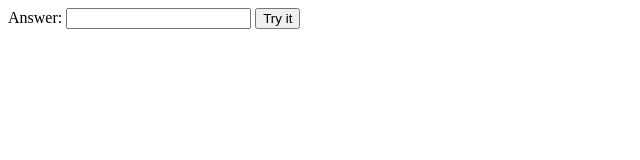
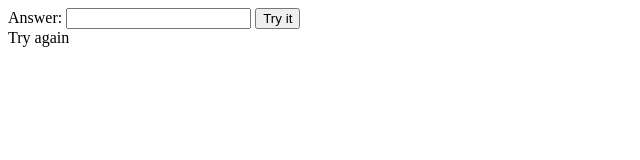
Before and after one commit to Dklionsk/david-and-julia, a plain HTML site: page postcards/test.html in a window 1280 px wide. Both pictures are taken after a click on the button "Try it". Shown: the full height of the page, 0-640 px from the left. Drawn offline with Linux system fonts and the light colour scheme.

Commit message:
Function to check answer and basic correct/incorrect feedback

```diff
--- a/postcards/postcards.js
+++ b/postcards/postcards.js
@@ -11,3 +11,16 @@ function easy_hash(input) {
   }
   return hash;
 }
+
+// checks user input string against list of valid answers
+// and returns true if answer matches, false otherwise
+// this function will canonicalize the input into a standard form
+// user_input: string
+// valid_answer_hashes: array<int>
+function check_answer(user_input, valid_answer_hashes)
+{
+    var inputStr = user_input.toLowerCase().replace(/[^a-z]/gi, '');
+    var inputHash = easy_hash(inputStr);
+    console.log("Hello " + inputStr + " hash: " + inputHash);
+    return valid_answer_hashes.includes(inputHash);
+}
--- a/postcards/test.html
+++ b/postcards/test.html
@@ -14,13 +14,22 @@
     Answer: <input type="text" id="answer">
     <!-- <input type="submit" name="submit" value="submit"> -->
     <button onclick="myFunction()">Try it</button>
+    <div id="feedback_answer"></div>
     <script type="text/javascript">
 
         function myFunction() {
             var answerElem =  document.getElementById("answer");
-            // Remove anything that's not alphabetic
-            var answerStr = answerElem.value.toLowerCase().replace(/[^a-z]/gi, '');
-            console.log("Hello " + answerStr + " hash: " + easy_hash(answerStr));
+            var isCorrect = check_answer(answerElem.value, [95358580, 101485913]);
+            var feedbackStr = "";
+            if (isCorrect)
+            {
+                feedbackStr = "That is correct!";
+            }
+            else
+            {
+                feedbackStr = "Try again";
+            }
+            document.getElementById("feedback_answer").innerHTML = feedbackStr;
         }
     </script>
 </body>
```
